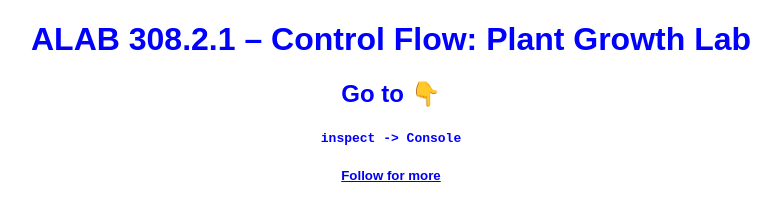
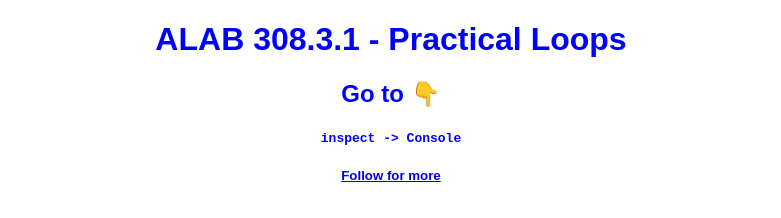
Before and after one commit to tahmina-official/PRACTICAL_LOOPS_JS, a plain HTML site: page index.html in a window 1280 px wide. Shown: the whole page, without its empty margins (249-1030 px from the left). Drawn offline with Linux system fonts and the light colour scheme.

Commit message:
update file

```diff
--- a/index.html
+++ b/index.html
@@ -12,7 +12,7 @@
 </head>
 <body>
 
-    <h1>ALAB 308.2.1 – Control Flow: Plant Growth Lab</h1>
+    <h1>ALAB 308.3.1 - Practical Loops</h1>
     <h2>Go to 👇</h2>
     <strong><code> inspect -> Console</code></strong>
     <h5><a href="https://github.com/tahmina-official" target="_blank" rel="noopener noreferrer" title="GitHub Profile">Follow for more</a></h5>
```
